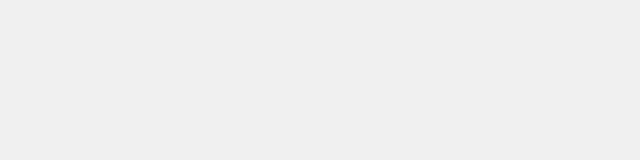
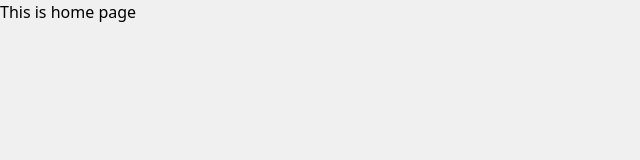
Before and after one commit to ahonkhan/ecloset-frontend, a React (Vite) app: page / in a window 1280 px wide. Before the commit this address had no page. Shown: the top 160 px of the page, without its empty margins (0-640 px from the left). Built offline with nearby package versions, Linux system fonts and the light colour scheme.

Commit message:
added home page component

```diff
--- a/src/App.jsx
+++ b/src/App.jsx
@@ -7,6 +7,7 @@ const App = () => {
   return (
     <>
       <Routes>
+        <Route path='/' element={<h1>This is home page</h1>} />
         <Route path='/tamanna' element={<Tamanna />} />
         <Route path='/ahon' element={<Ahon />} />
       </Routes>
```
